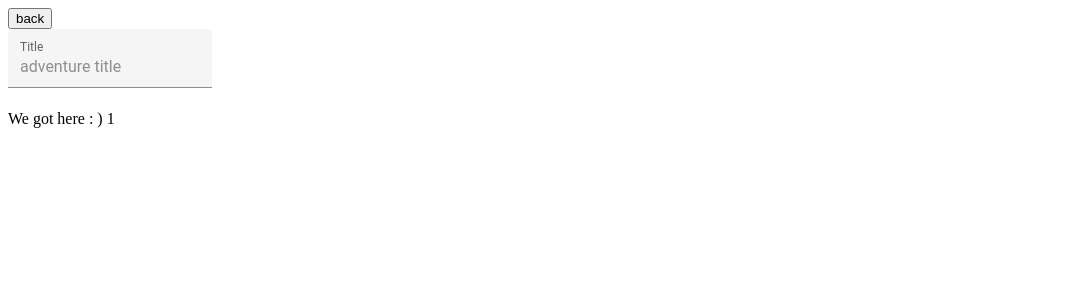
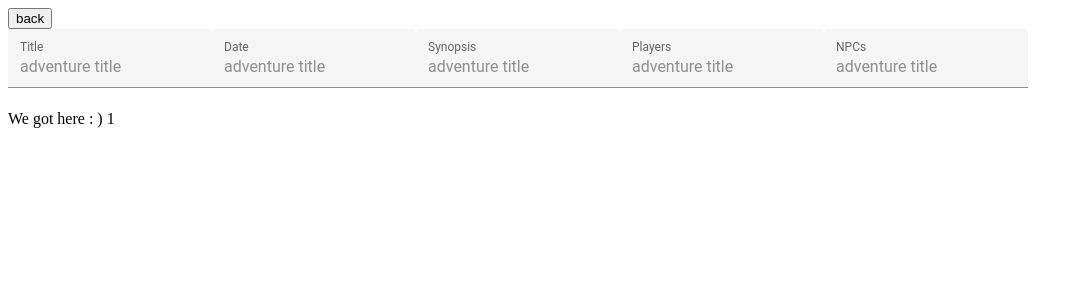
Before and after one commit to JosieBigler/adventure-tracker, an Angular app: page /adventure/1 in a window 1280 px wide. Shown: the top 300 px of the page, without its empty margins (0-1083 px from the left). Built offline with nearby package versions, Linux system fonts and the light colour scheme.

Commit message:
Adding more fields to adventure details

```diff
--- a/src/app/adventure/adventure-detail.component.html
+++ b/src/app/adventure/adventure-detail.component.html
@@ -6,6 +6,26 @@
             <mat-label>Title</mat-label>
             <input matInput  class="example-right-align" placeholder="adventure title">
         </mat-form-field>
+
+        <mat-form-field floatLabel="always">
+            <mat-label>Date</mat-label>
+            <input matInput  class="example-right-align" placeholder="adventure title">
+        </mat-form-field>
+
+        <mat-form-field floatLabel="always">
+            <mat-label>Synopsis</mat-label>
+            <input matInput  class="example-right-align" placeholder="adventure title">
+        </mat-form-field>
+
+        <mat-form-field floatLabel="always">
+            <mat-label>Players</mat-label>
+            <input matInput  class="example-right-align" placeholder="adventure title">
+        </mat-form-field>
+
+        <mat-form-field floatLabel="always">
+            <mat-label>NPCs</mat-label>
+            <input matInput  class="example-right-align" placeholder="adventure title">
+        </mat-form-field>
     </div>
 
     We got here : ) {{id}}
```
